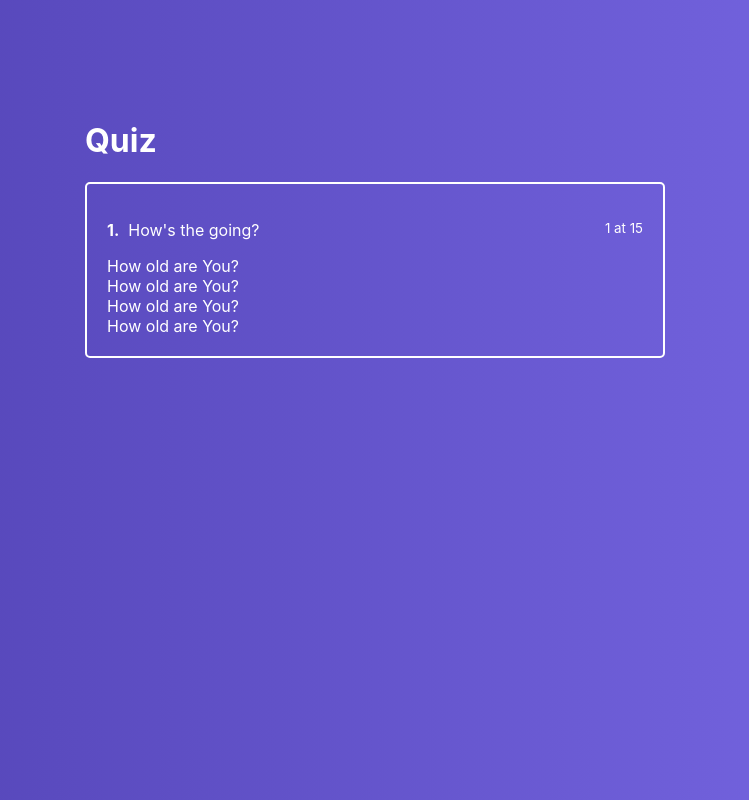
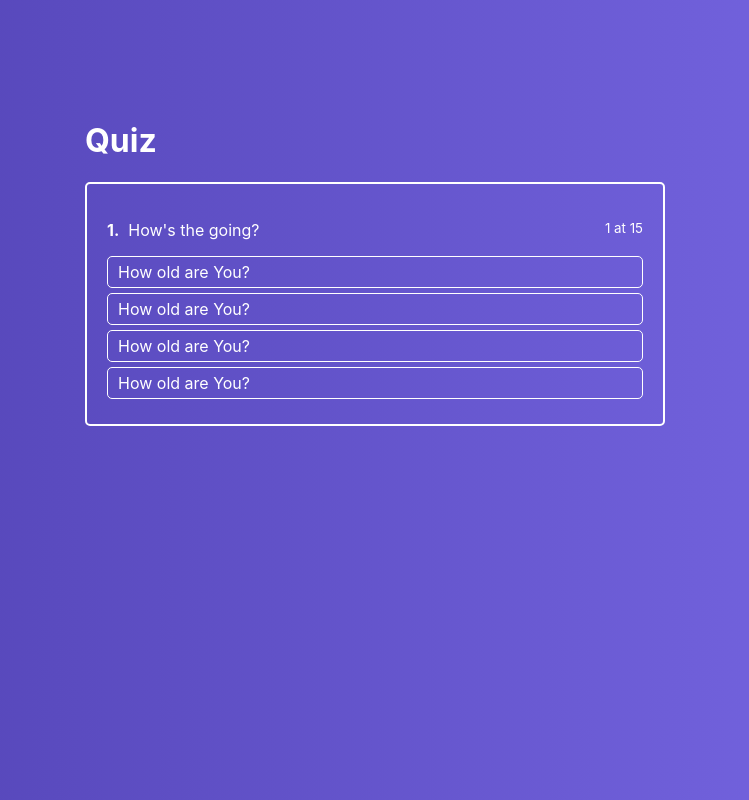
Before and after one commit to IT-Preacher/React-questions, a React app: page / in a window 1280 px wide. Shown: the whole page, without its empty margins (265-1014 px from the left). Built offline with nearby package versions, Linux system fonts and the light colour scheme.

Commit message:
styled answer item

```diff
--- a/src/components/ActiveQuiz/AnswersList/AnswerItem/AnswerItem.css
+++ b/src/components/ActiveQuiz/AnswersList/AnswerItem/AnswerItem.css
@@ -1,3 +1,12 @@
 .AnswerItem {
+  border: 1px solid #fff;
+  border-radius: 5px;
+  padding: 5px 10px;
+  margin-bottom: 5px;
+  cursor: pointer;
+}
 
+.AnswerItem:hover {
+  background: rgba(255, 255, 255, 0.2);
+  transition: background .3s ease-in-out;
 }
```
